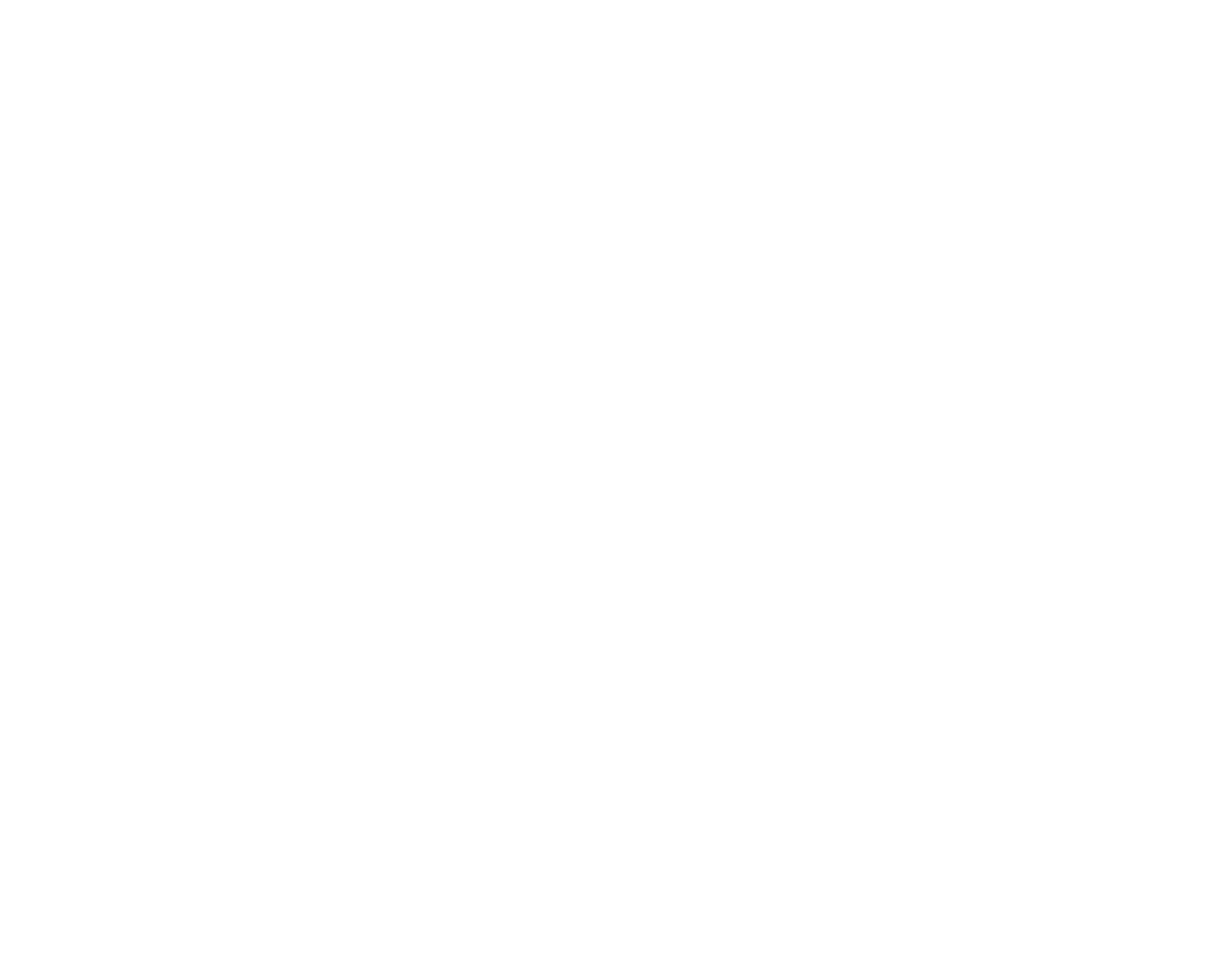
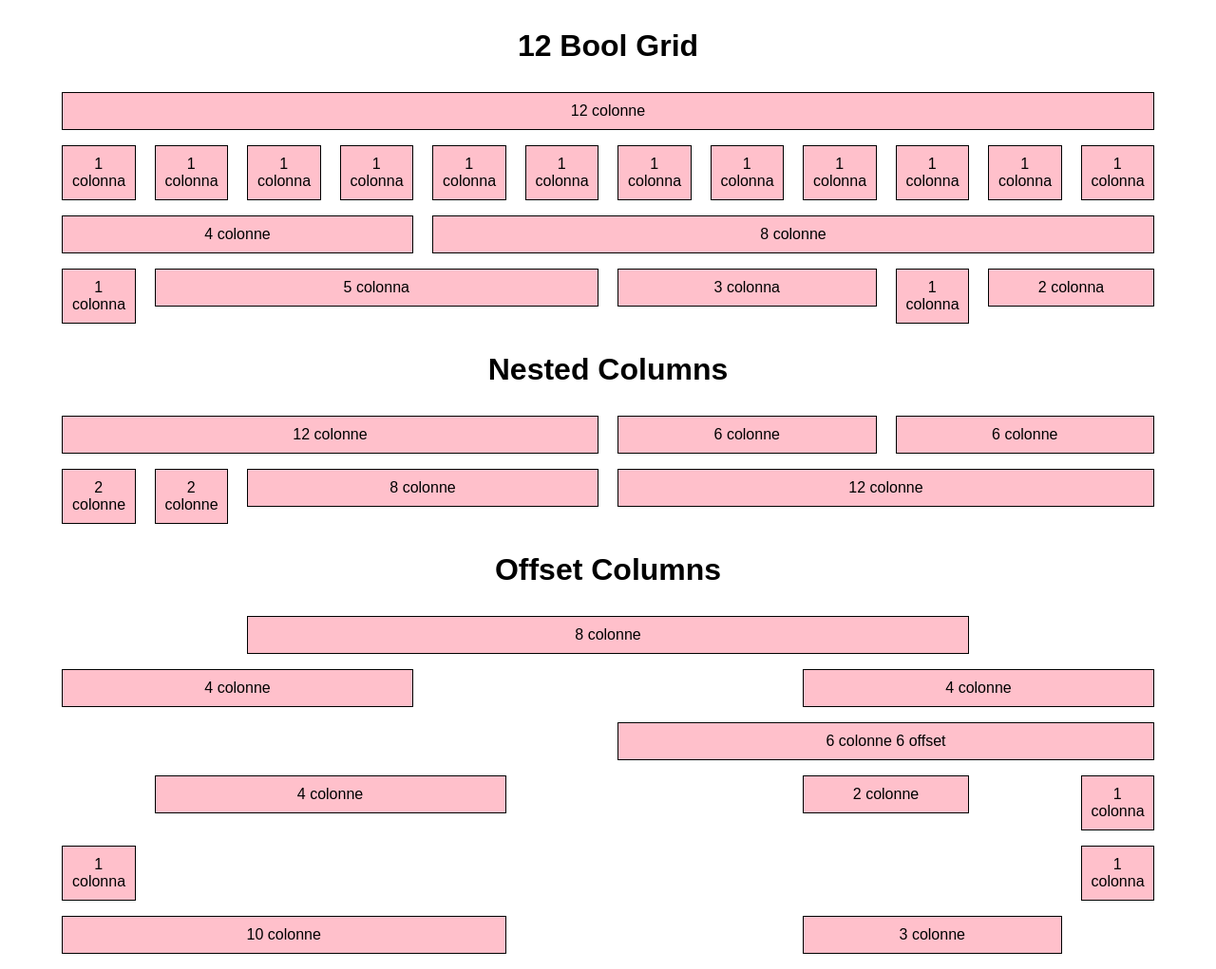
Before and after one commit to AlbertoAbate/html-css-12bool, a plain HTML site: page index.html in a window 1280 px wide. Shown: the whole page at 95% size. Before the commit the page ends 800 px from the top, so only its background shows below. Drawn offline with Linux system fonts and the light colour scheme.

Commit message:
framework completo

```diff
--- a/css/framework-12bool.css
+++ b/css/framework-12bool.css
@@ -0,0 +1,110 @@
+* {
+  margin: 0;
+  padding: 0;
+  box-sizing: border-box;
+}
+
+
+.container {
+  width: 1170px;
+  max-width: 100%;
+  margin: 0 auto;
+
+  /* da correggere all'occorrenza */
+  margin-bottom: 16px;
+}
+
+.container::after {
+  content: '';
+  display: table;
+  clear: both;
+}
+
+[class*="col-"],
+[class*="offset-"] {
+  float: left;
+  padding-left: 10px;
+  padding-right: 10px;
+}
+
+[class*="col-"].padding-0 {
+  padding-left: 0;
+  padding-right: 0;
+}
+
+
+/* colonne da 12 a 1 */
+.col-12 {
+  width: 100%;
+}
+.col-11 {
+  width: calc((100% / 12) * 11);
+}
+.col-10 {
+  width: calc((100% / 12) * 10);
+}
+.col-9 {
+  width: calc((100% / 12) * 9);
+}
+.col-8 {
+  width: calc((100% / 12) * 8);
+}
+.col-7 {
+  width: calc((100% / 12) * 7);
+}
+.col-6 {
+  width: 50%;
+}
+.col-5 {
+  width: calc((100% / 12) * 5);
+}
+.col-4 {
+  width: calc((100% / 12) * 4);
+}
+.col-3 {
+  width: calc((100% / 12) * 3);
+}
+.col-2 {
+  width: calc((100% / 12) * 2);
+}
+.col-1 {
+  width: calc(100% / 12);
+}
+
+/* offset da 1 a 12*/
+.offset-1 {
+  margin-left: calc(100% / 12);
+}
+.offset-2 {
+  margin-left: calc((100% / 12) * 2);
+}
+.offset-3 {
+  margin-left: calc((100% / 12) * 3);
+}
+.offset-4 {
+  margin-left: calc((100% / 12) * 4);
+}
+.offset-5 {
+  margin-left: calc((100% / 12) * 5);
+}
+.offset-6 {
+  margin-left: calc((100% / 12) * 6);
+}
+.offset-7 {
+  margin-left: calc((100% / 12) * 7);
+}
+.offset-8 {
+  margin-left: calc((100% / 12) * 8);
+}
+.offset-9 {
+  margin-left: calc((100% / 12) * 9);
+}
+.offset-10 {
+  margin-left: calc((100% / 12) * 10);
+}
+.offset-11 {
+  margin-left: calc((100% / 12) * 11);
+}
+.offset-12 {
+  margin-left: calc((100% / 12) * 12);
+}
--- a/css/styles.css
+++ b/css/styles.css
@@ -0,0 +1,17 @@
+/* general style */
+body {
+  font-family: sans-serif;
+}
+
+h1,
+h2 {
+  text-align: center;
+  margin: 30px;
+}
+
+.box {
+  padding: 10px;
+  background-color: pink;
+  text-align: center;
+  border: 1px solid black;
+}
--- a/index.html
+++ b/index.html
@@ -2,11 +2,214 @@
 <html lang="en" dir="ltr">
   <head>
     <meta charset="utf-8">
-    <link rel="stylesheet" href="/css/framework-12bool.css">
-    <link rel="stylesheet" href="/css/styles.css">
+    <meta name="viewport" content="width=device-width, initial-scale=1.0">
+    <link rel="stylesheet" href="./css/framework-12bool.css">
+    <link rel="stylesheet" href="./css/styles.css">
     <title>framework</title>
   </head>
   <body>
 
+    <header>
+      <h1>12 Bool Grid</h1>
+    </header>
+
+    <div class="container">
+      <div class="col-12">
+        <div class="box">12 colonne</div>
+      </div>
+    </div>
+
+    <div class="container">
+      <div class="col-1">
+        <div class="box">1 colonna</div>
+      </div>
+      <div class="col-1">
+        <div class="box">1 colonna</div>
+      </div>
+      <div class="col-1">
+        <div class="box">1 colonna</div>
+      </div>
+      <div class="col-1">
+        <div class="box">1 colonna</div>
+      </div>
+      <div class="col-1">
+        <div class="box">1 colonna</div>
+      </div>
+      <div class="col-1">
+        <div class="box">1 colonna</div>
+      </div>
+      <div class="col-1">
+        <div class="box">1 colonna</div>
+      </div>
+      <div class="col-1">
+        <div class="box">1 colonna</div>
+      </div>
+      <div class="col-1">
+        <div class="box">1 colonna</div>
+      </div>
+      <div class="col-1">
+        <div class="box">1 colonna</div>
+      </div>
+      <div class="col-1">
+        <div class="box">1 colonna</div>
+      </div>
+      <div class="col-1">
+        <div class="box">1 colonna</div>
+      </div>
+    </div>
+
+    <div class="container">
+      <div class="col-4">
+        <div class="box">4 colonne</div>
+      </div>
+      <div class="col-8">
+        <div class="box">8 colonne</div>
+      </div>
+    </div>
+
+    <div class="container">
+      <div class="col-1">
+        <div class="box">1 colonna</div>
+      </div>
+      <div class="col-5">
+        <div class="box">5 colonna</div>
+      </div>
+      <div class="col-3">
+        <div class="box">3 colonna</div>
+      </div>
+      <div class="col-1">
+        <div class="box">1 colonna</div>
+      </div>
+      <div class="col-2">
+        <div class="box">2 colonna</div>
+      </div>
+
+    </div>
+
+    <h1>Nested Columns</h1>
+    <div class="container">
+      <div class="col-6 padding-0">
+        <div class="col-12">
+          <div class="box">
+            12 colonne
+          </div>
+        </div>
+      </div>
+      <div class="col-6 padding-0">
+        <div class="col-6">
+          <div class="box">
+            6 colonne
+          </div>
+        </div>
+        <div class="col-6">
+          <div class="box">
+            6 colonne
+          </div>
+        </div>
+
+      </div>
+    </div>
+
+    <div class="container">
+      <div class="col-6 padding-0">
+        <div class="col-2">
+          <div class="box">
+            2 colonne
+          </div>
+        </div>
+        <div class="col-2">
+          <div class="box">
+            2 colonne
+          </div>
+        </div>
+        <div class="col-8">
+          <div class="box">
+            8 colonne
+          </div>
+        </div>
+      </div>
+      <div class="col-6 padding-0">
+        <div class="col-12">
+          <div class="box">
+            12 colonne
+          </div>
+        </div>
+      </div>
+    </div>
+
+    <h1>Offset Columns</h1>
+    <div class="container">
+      <div class="col-8 offset-2">
+        <div class="box">
+          8 colonne
+        </div>
+      </div>
+    </div>
+
+    <div class="container">
+      <div class="col-4">
+        <div class="box">
+          4 colonne
+        </div>
+      </div>
+      <div class="col-4 offset-4">
+        <div class="box">
+          4 colonne
+        </div>
+      </div>
+    </div>
+
+    <div class="container">
+      <div class="col-6 offset-6">
+        <div class="box">
+          6 colonne 6 offset
+        </div>
+      </div>
+    </div>
+
+    <div class="container">
+      <div class="col-4 offset-1">
+        <div class="box">
+          4 colonne
+        </div>
+      </div>
+      <div class="col-2 offset-3">
+        <div class="box">
+          2 colonne
+        </div>
+      </div>
+      <div class="col-1 offset-1">
+        <div class="box">
+          1 colonna
+        </div>
+      </div>
+    </div>
+
+    <div class="container">
+      <div class="col-1">
+        <div class="box">
+          1 colonna
+        </div>
+      </div>
+      <div class="col-1 offset-10">
+        <div class="box">
+          1 colonna
+        </div>
+      </div>
+    </div>
+    <div class="container">
+      <div class="col-6 padding-0">
+        <div class="col-10">
+          <div class="box">
+            10 colonne
+          </div>
+        </div>
+      </div>
+      <div class="col-3 offset-2">
+        <div class="box">
+          3 colonne
+        </div>
+      </div>
+    </div>
   </body>
 </html>
```
